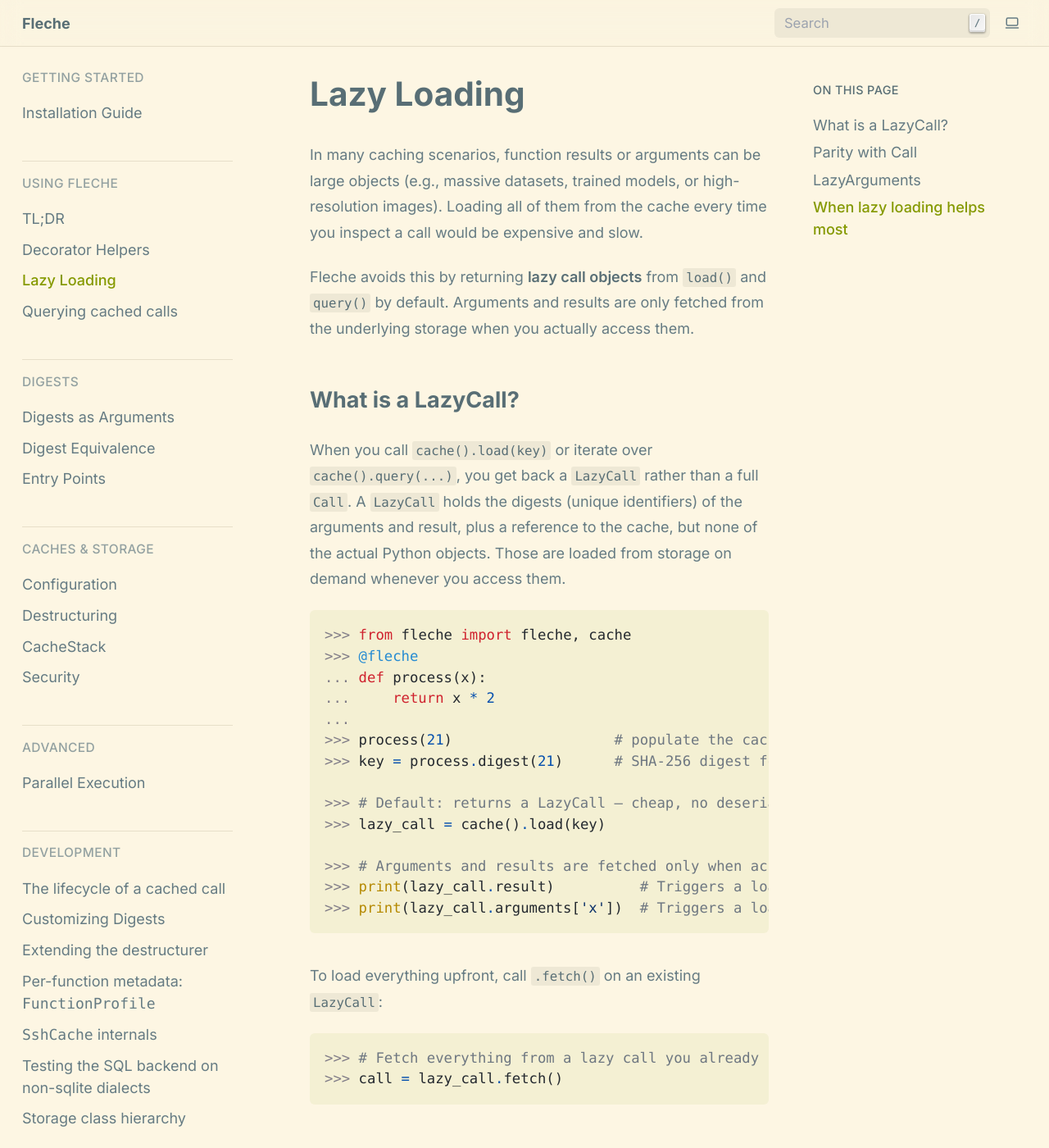
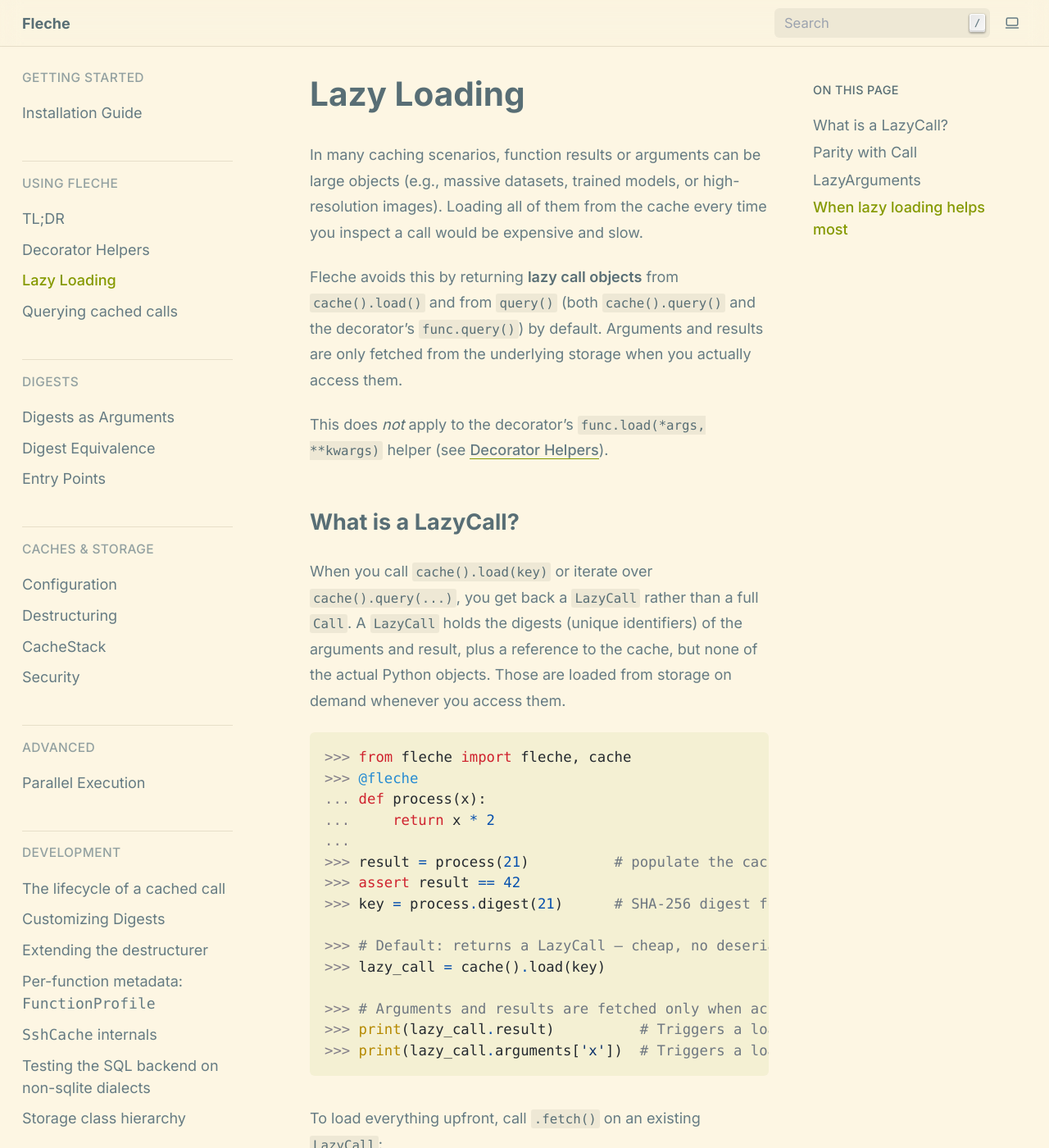
Before and after one commit to pmrv/fleche, a Sphinx documentation site: the page built from docs/usage/lazy_call.rst, in a window 1280 px wide and 1400 px high. Shown: the whole window at 82% size. Built offline with Sphinx 7.4.7, drawn with Linux system fonts in a browser that asks for light colours; pages that are not in the unit, such as notebooks, are missing from menus.

```diff
--- a/docs/usage/lazy_call.rst
+++ b/docs/usage/lazy_call.rst
@@ -3,7 +3,9 @@ Lazy Loading
 
 In many caching scenarios, function results or arguments can be large objects (e.g., massive datasets, trained models, or high-resolution images). Loading all of them from the cache every time you inspect a call would be expensive and slow.
 
-Fleche avoids this by returning **lazy call objects** from ``load()`` and ``query()`` by default. Arguments and results are only fetched from the underlying storage when you actually access them.
+Fleche avoids this by returning **lazy call objects** from ``cache().load()`` and from ``query()`` (both ``cache().query()`` and the decorator's ``func.query()``) by default. Arguments and results are only fetched from the underlying storage when you actually access them.
+
+This does *not* apply to the decorator's ``func.load(*args, **kwargs)`` helper (see :doc:`helpers`).
 
 What is a LazyCall?
 -------------------
@@ -17,7 +19,8 @@ When you call ``cache().load(key)`` or iterate over ``cache().query(...)``, you
    ... def process(x):
    ...     return x * 2
    ...
-   >>> process(21)                   # populate the cache; returns 42
+   >>> result = process(21)          # populate the cache
+   >>> assert result == 42
    >>> key = process.digest(21)      # SHA-256 digest for this call
 
    >>> # Default: returns a LazyCall — cheap, no deserialization yet
```
